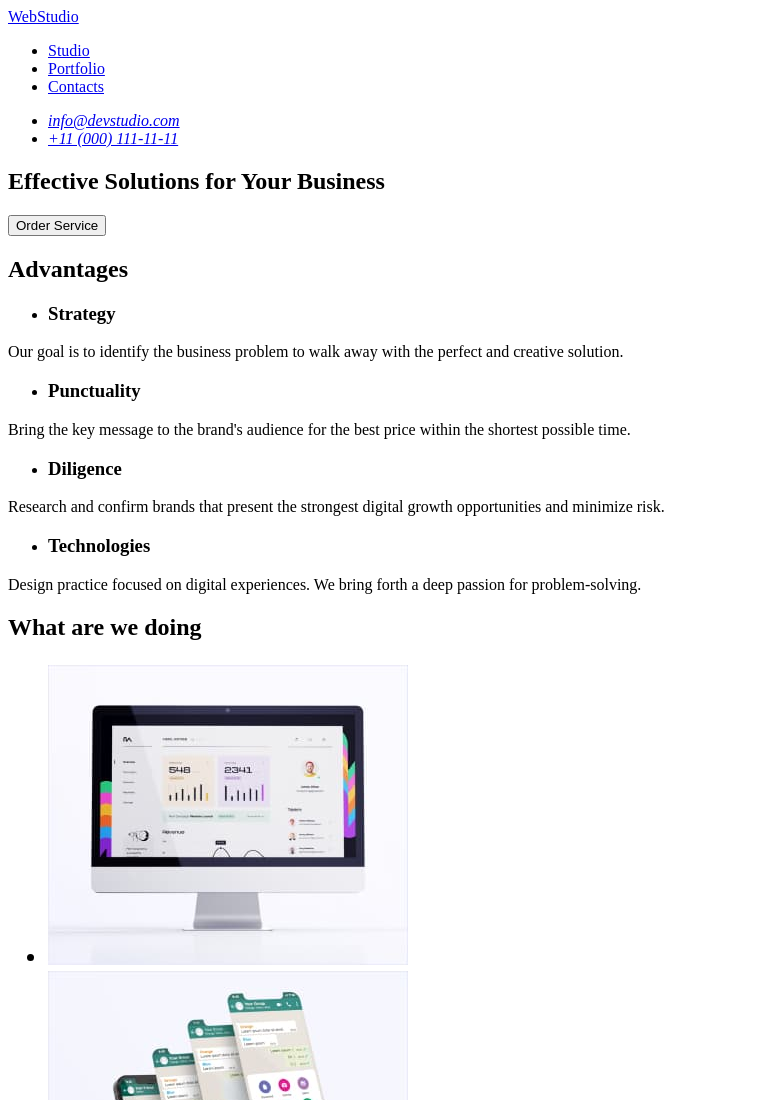
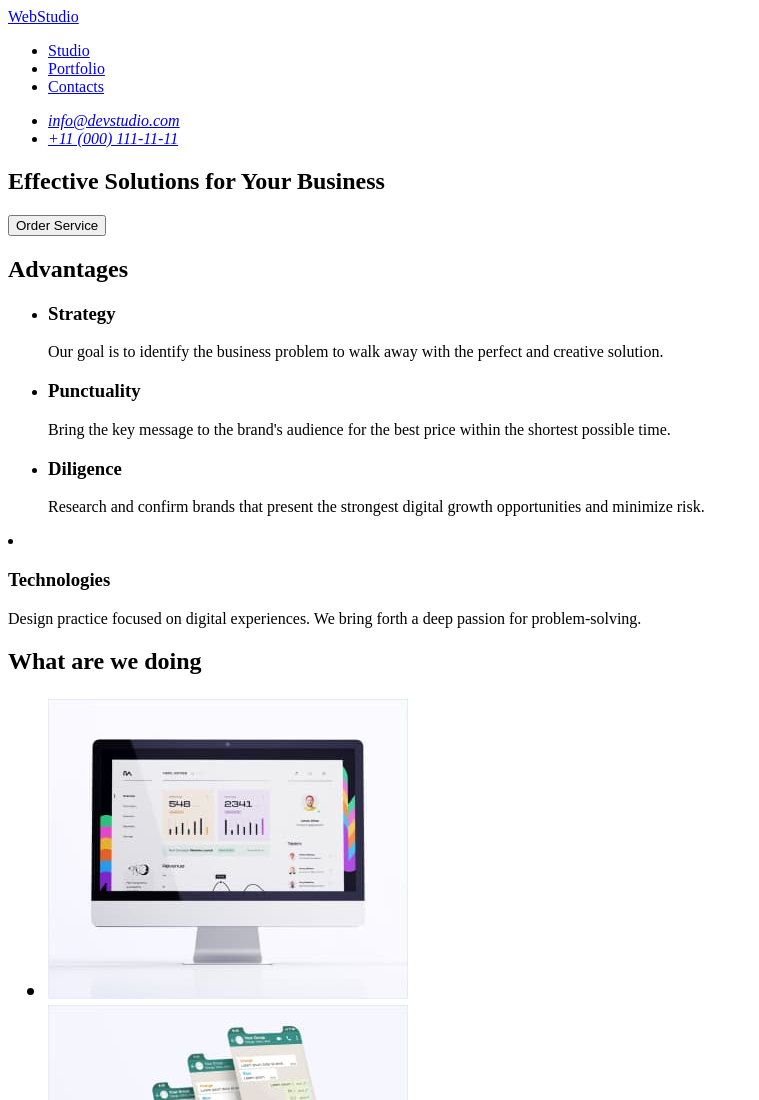
Before and after one commit to Lutskyi/goit-markup-hw-01, a plain HTML site: page index.html in a window 1280 px wide. Shown: the top 1100 px of the page, without its empty margins (0-759 px from the left). Drawn offline with Linux system fonts and the light colour scheme.

Commit message:
перероблене3

```diff
--- a/index.html
+++ b/index.html
@@ -42,39 +42,35 @@
           <ul>
             <li>
               <h3>Strategy</h3>
+              <p>
+                Our goal is to identify the business problem to walk away with the perfect and creative solution.
+              </p>
             </li>
           </ul>
-          <p>
-            Our goal is to identify the business problem to walk away with the
-            perfect and creative solution.
-          </p>
           <ul>
             <li>
               <h3>Punctuality</h3>
+              <p>
+                Bring the key message to the brand's audience for the best price within the shortest possible time.
+              </p>
             </li>
           </ul>
-          <p>
-            Bring the key message to the brand's audience for the best price
-            within the shortest possible time.
-          </p>
           <ul>
             <li>
               <h3>Diligence</h3>
+              <p>
+                Research and confirm brands that present the strongest digital growth opportunities and minimize risk.
+              </p>
             </li>
           </ul>
-          <p>
-            Research and confirm brands that present the strongest digital
-            growth opportunities and minimize risk.
-          </p>
-          <ul>
+          <ulЮ>
             <li>
               <h3>Technologies</h3>
+              <p>
+                Design practice focused on digital experiences. We bring forth a deep passion for problem-solving.
+              </p>
             </li>
           </ul>
-          <p>
-            Design practice focused on digital experiences. We bring forth a
-            deep passion for problem-solving.
-          </p>
         </h2>
       </section>
       <section>
```
